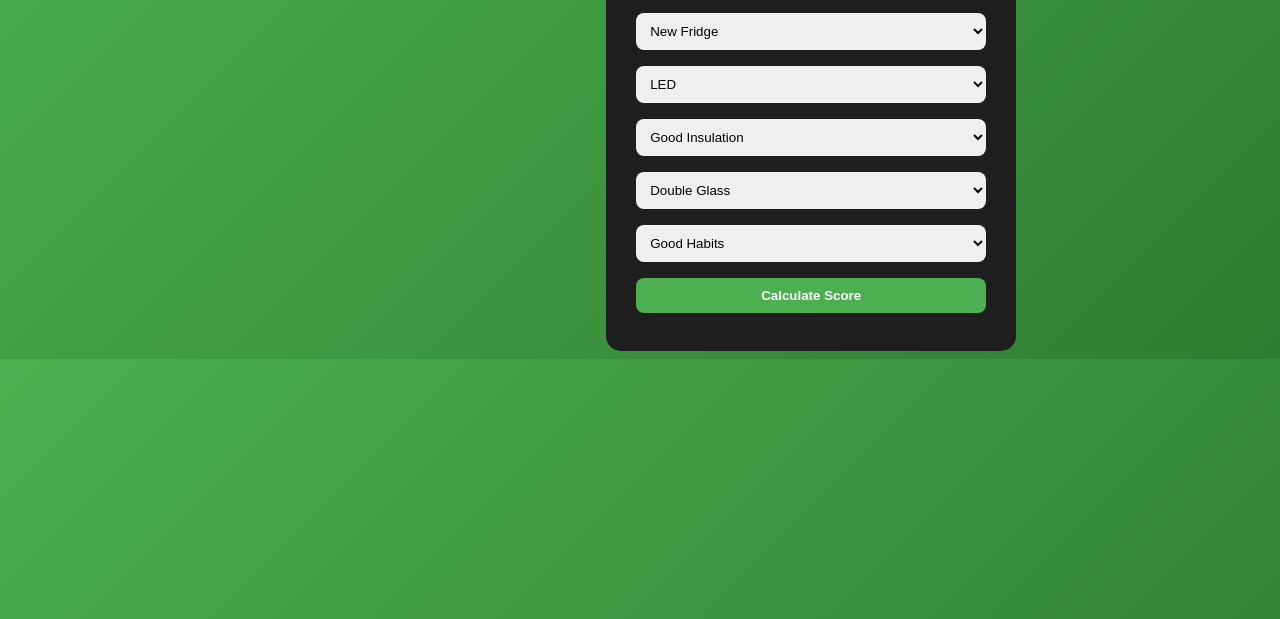
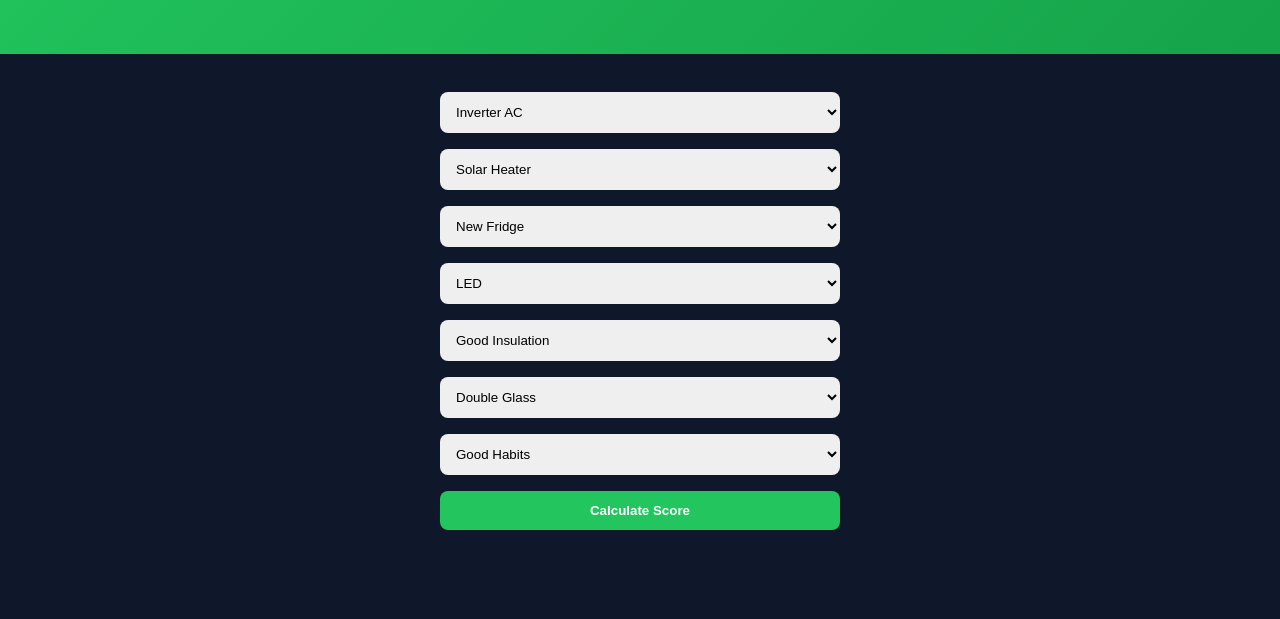
Before and after one commit to boneh618/green-home-score, a plain HTML site: page green-home-score/client/index.html in a window 1280 px wide. Shown: the part 181-800 px from the top of the page. Drawn offline with Linux system fonts and the light colour scheme.

Commit message:
Update style.css

```diff
--- a/green-home-score/client/style.css
+++ b/green-home-score/client/style.css
@@ -1,43 +1,40 @@
 body {
-    font-family: Arial, sans-serif;
-    background: linear-gradient(135deg, #4CAF50, #2E7D32);
+  margin: 0;
+  font-family: Arial;
+  background: #0f172a;
   color: white;
-    display: flex;
-    justify-content: center;
-    margin-top: 50px;
+  text-align: center;
+}
+
+.hero {
+  background: linear-gradient(135deg, #22c55e, #16a34a);
+  padding: 60px 20px;
 }
 
 .container {
-    background: #1e1e1e;
   padding: 30px;
-    border-radius: 15px;
-    width: 350px;
-    text-align: center;
 }
 
-h1 {
-    margin-bottom: 10px;
+form {
+  max-width: 400px;
+  margin: auto;
 }
 
-form select, button {
+select, button {
   width: 100%;
+  padding: 12px;
   margin: 8px 0;
-    padding: 10px;
   border-radius: 8px;
   border: none;
 }
 
 button {
-    background: #4CAF50;
+  background: #22c55e;
   color: white;
   font-weight: bold;
   cursor: pointer;
 }
 
-button:hover {
-    background: #66BB6A;
-}
-
 .hidden {
   display: none;
 }
```
Lines whose indentation alone changed are shown as unchanged.
